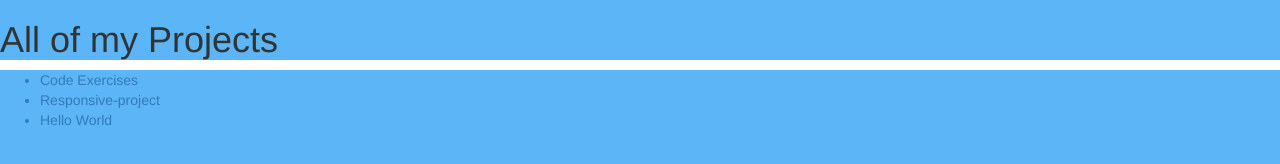
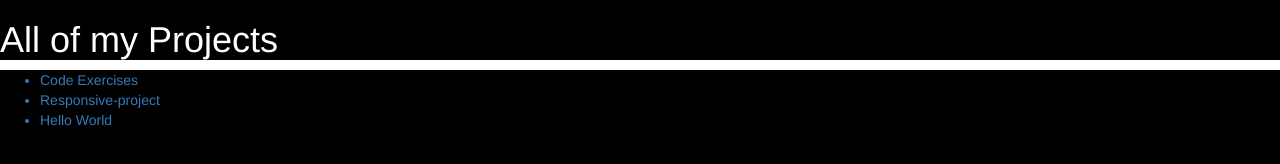
Before and after one commit to kmdukes/gra-321, a plain HTML site: page index.html in a window 1280 px wide. Drawn offline with Linux system fonts and the light colour scheme.

Commit message:
more updating of font color and background

```diff
--- a/css/style.css
+++ b/css/style.css
@@ -1,8 +1,6 @@
 * {
-  background-color: #5BB5F7;
-
+  background-color: black;
 }
-
 h1 {
-
+  color: white;
 }
```
